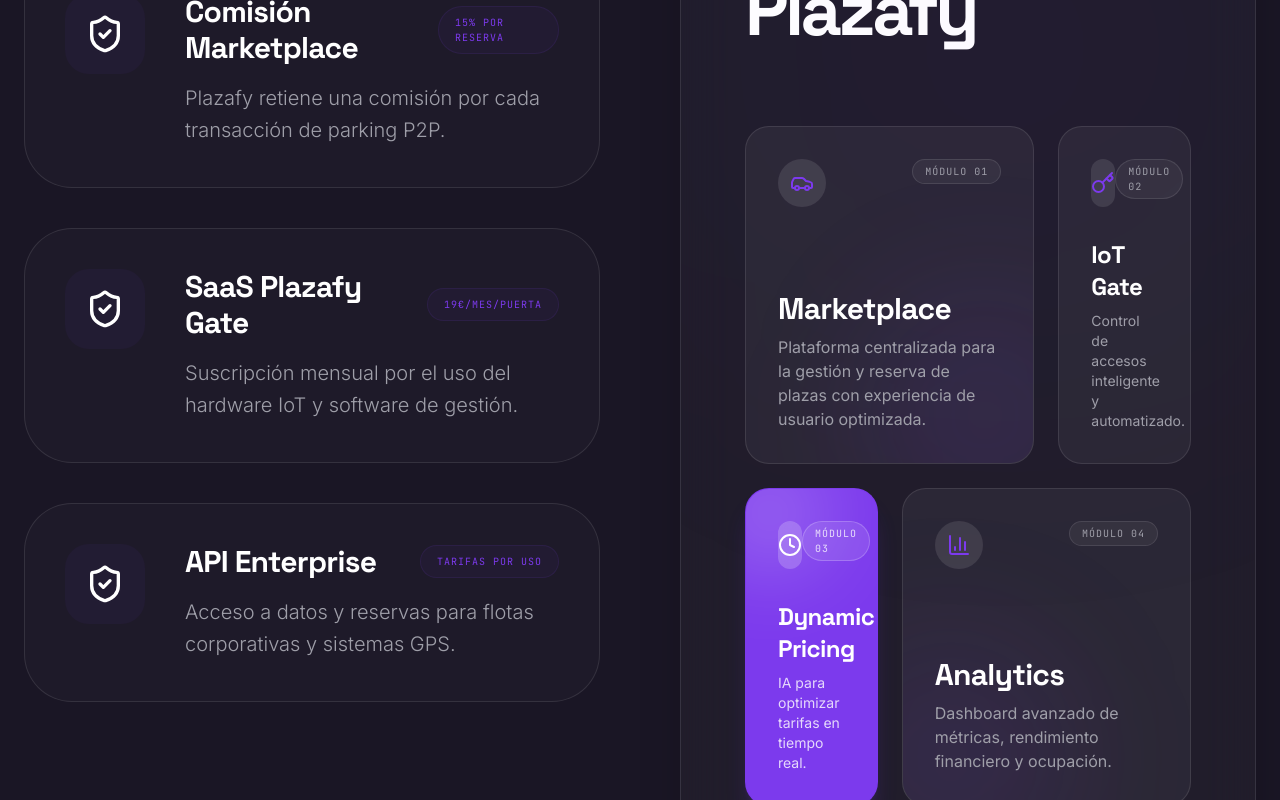
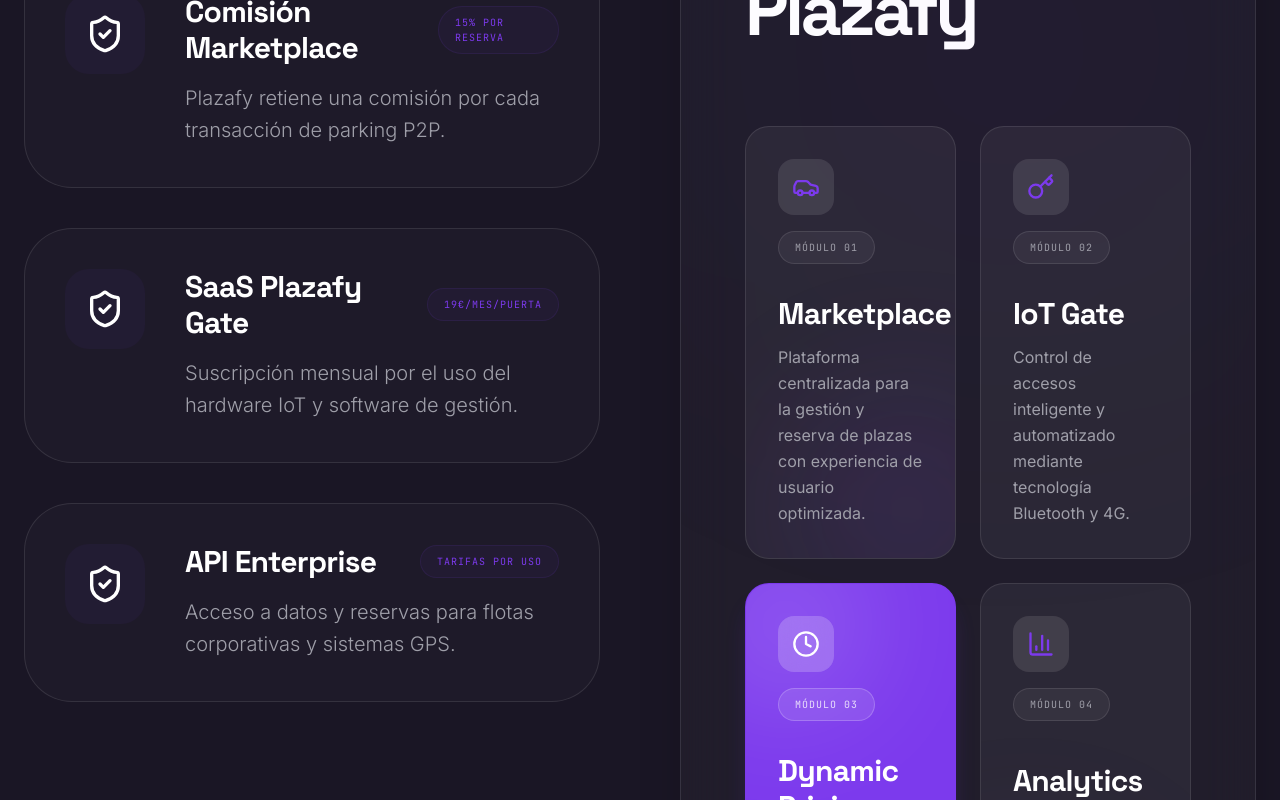
Before and after one commit to marcogugliandolo/Plazafy_Informes, a React (Vite) app: page / in a window 1280 px wide. Shown: the part 3180-3980 px from the top of the page. Built offline with nearby package versions, Linux system fonts and the light colour scheme.

Commit message:
feat: Update application name and UI elements
Updates the application name in metadata and refactors UI components in `App.tsx` and `FinancialProjections.tsx`. This includes adjusting grid layouts, component sizes, and spacing for a more refined presentation.

```diff
--- a/metadata.json
+++ b/metadata.json
@@ -1,5 +1,5 @@
 {
-  "name": "Plazafy Viability Dashboard",
+  "name": "Análisis Plazafy",
   "description": "A professional presentation dashboard to validate the Plazafy business idea, featuring market metrics, viability indicators, and strategic analysis.",
   "requestFramePermissions": []
 }
--- a/src/App.tsx
+++ b/src/App.tsx
@@ -358,63 +358,63 @@
                   <span className="label-caps text-zinc-500 mb-4 md:mb-6 block font-mono">Ecosistema de Producto</span>
                   <h2 className="text-5xl md:text-7xl mb-12 md:mb-20 font-display font-black tracking-tighter leading-none text-white">Tecnología <br />Plazafy</h2>
 
-                  <div className="grid grid-cols-1 md:grid-cols-2 lg:grid-cols-3 gap-4 md:gap-6">
-                    {/* Marketplace - Wide */}
-                    <div className="md:col-span-2 lg:col-span-2 rounded-3xl bg-white/5 border border-white/10 p-6 md:p-8 flex flex-col justify-between group hover:bg-white/10 transition-all relative overflow-hidden min-h-[220px]">
-                      <div className="flex justify-between items-start mb-8 relative z-10">
-                        <div className="w-12 h-12 rounded-full bg-white/10 flex items-center justify-center">
-                          <Car className="text-brand-accent" size={24} />
+                  <div className="grid grid-cols-1 md:grid-cols-2 gap-6">
+                    {/* Marketplace */}
+                    <div className="rounded-3xl bg-white/5 border border-white/10 p-8 flex flex-col justify-between group hover:bg-white/10 transition-all relative overflow-hidden min-h-[260px]">
+                      <div className="flex justify-between items-start mb-8 relative z-10 gap-4 flex-wrap">
+                        <div className="w-14 h-14 rounded-2xl bg-white/10 flex items-center justify-center shrink-0">
+                          <Car className="text-brand-accent" size={28} />
                         </div>
-                        <div className="text-[10px] font-mono text-zinc-400 uppercase tracking-widest px-3 py-1 rounded-full border border-white/10 bg-white/5 h-fit">MÓDULO 01</div>
+                        <div className="text-[10px] font-mono text-zinc-400 uppercase tracking-widest px-4 py-2 rounded-full border border-white/10 bg-white/5 h-fit whitespace-nowrap">MÓDULO 01</div>
                       </div>
                       <div className="relative z-10">
-                        <div className="text-2xl md:text-3xl font-display font-bold tracking-tight text-white mb-2">Marketplace</div>
-                        <p className="text-sm md:text-base text-zinc-400 max-w-md">Plataforma centralizada para la gestión y reserva de plazas con experiencia de usuario optimizada.</p>
+                        <div className="text-3xl font-display font-bold tracking-tight text-white mb-3">Marketplace</div>
+                        <p className="text-base text-zinc-400 leading-relaxed">Plataforma centralizada para la gestión y reserva de plazas con experiencia de usuario optimizada.</p>
                       </div>
                       <div className="absolute -bottom-20 -right-20 w-64 h-64 bg-brand-accent/10 blur-3xl rounded-full group-hover:bg-brand-accent/20 transition-colors"></div>
                     </div>
 
-                    {/* IoT Gate - Square */}
-                    <div className="md:col-span-1 lg:col-span-1 rounded-3xl bg-white/5 border border-white/10 p-6 md:p-8 flex flex-col justify-between group hover:bg-white/10 transition-all relative overflow-hidden min-h-[220px]">
-                      <div className="flex justify-between items-start mb-8 relative z-10">
-                        <div className="w-12 h-12 rounded-full bg-white/10 flex items-center justify-center">
-                          <Key className="text-brand-accent" size={24} />
+                    {/* IoT Gate */}
+                    <div className="rounded-3xl bg-white/5 border border-white/10 p-8 flex flex-col justify-between group hover:bg-white/10 transition-all relative overflow-hidden min-h-[260px]">
+                      <div className="flex justify-between items-start mb-8 relative z-10 gap-4 flex-wrap">
+                        <div className="w-14 h-14 rounded-2xl bg-white/10 flex items-center justify-center shrink-0">
+                          <Key className="text-brand-accent" size={28} />
                         </div>
-                        <div className="text-[10px] font-mono text-zinc-400 uppercase tracking-widest px-3 py-1 rounded-full border border-white/10 bg-white/5 h-fit">MÓDULO 02</div>
+                        <div className="text-[10px] font-mono text-zinc-400 uppercase tracking-widest px-4 py-2 rounded-full border border-white/10 bg-white/5 h-fit whitespace-nowrap">MÓDULO 02</div>
                       </div>
                       <div className="relative z-10">
-                        <div className="text-xl md:text-2xl font-display font-bold tracking-tight text-white mb-2">IoT Gate</div>
-                        <p className="text-sm text-zinc-400">Control de accesos inteligente y automatizado.</p>
+                        <div className="text-3xl font-display font-bold tracking-tight text-white mb-3">IoT Gate</div>
+                        <p className="text-base text-zinc-400 leading-relaxed">Control de accesos inteligente y automatizado mediante tecnología Bluetooth y 4G.</p>
                       </div>
                       <div className="absolute top-1/4 right-0 w-full h-1/2 bg-gradient-to-b from-transparent via-brand-accent/5 to-transparent opacity-0 group-hover:opacity-100 transition-opacity duration-500"></div>
                     </div>
 
-                    {/* Dynamic Pricing - Square (Accent) */}
-                    <div className="md:col-span-1 lg:col-span-1 rounded-3xl bg-brand-accent border border-brand-accent/50 p-6 md:p-8 flex flex-col justify-between group shadow-xl shadow-brand-accent/20 relative overflow-hidden min-h-[220px]">
-                      <div className="flex justify-between items-start mb-8 relative z-10">
-                        <div className="w-12 h-12 rounded-full bg-white/20 flex items-center justify-center backdrop-blur-md">
-                          <Clock className="text-white" size={24} />
+                    {/* Dynamic Pricing */}
+                    <div className="rounded-3xl bg-brand-accent border border-brand-accent/50 p-8 flex flex-col justify-between group shadow-xl shadow-brand-accent/20 relative overflow-hidden min-h-[260px]">
+                      <div className="flex justify-between items-start mb-8 relative z-10 gap-4 flex-wrap">
+                        <div className="w-14 h-14 rounded-2xl bg-white/20 flex items-center justify-center backdrop-blur-md shrink-0">
+                          <Clock className="text-white" size={28} />
                         </div>
-                        <div className="text-[10px] font-mono text-white/80 uppercase tracking-widest px-3 py-1 rounded-full border border-white/20 bg-white/10 h-fit">MÓDULO 03</div>
+                        <div className="text-[10px] font-mono text-white/80 uppercase tracking-widest px-4 py-2 rounded-full border border-white/20 bg-white/10 h-fit whitespace-nowrap">MÓDULO 03</div>
                       </div>
                       <div className="relative z-10">
-                        <div className="text-xl md:text-2xl font-display font-bold tracking-tight text-white mb-2">Dynamic Pricing</div>
-                        <p className="text-sm text-white/80">IA para optimizar tarifas en tiempo real.</p>
+                        <div className="text-3xl font-display font-bold tracking-tight text-white mb-3">Dynamic Pricing</div>
+                        <p className="text-base text-white/90 leading-relaxed">IA para optimizar tarifas en tiempo real basándose en la demanda y ocupación de la zona.</p>
                       </div>
-                      <div className="absolute -top-10 -left-10 w-32 h-32 bg-white/20 blur-2xl rounded-full group-hover:scale-150 transition-transform duration-700"></div>
+                      <div className="absolute -top-10 -left-10 w-40 h-40 bg-white/20 blur-3xl rounded-full group-hover:scale-150 transition-transform duration-700"></div>
                     </div>
 
-                    {/* Analytics - Wide */}
-                    <div className="md:col-span-2 lg:col-span-2 rounded-3xl bg-white/5 border border-white/10 p-6 md:p-8 flex flex-col justify-between group hover:bg-white/10 transition-all relative overflow-hidden min-h-[220px]">
-                      <div className="flex justify-between items-start mb-8 relative z-10">
-                        <div className="w-12 h-12 rounded-full bg-white/10 flex items-center justify-center">
-                          <BarChart3 className="text-brand-accent" size={24} />
+                    {/* Analytics */}
+                    <div className="rounded-3xl bg-white/5 border border-white/10 p-8 flex flex-col justify-between group hover:bg-white/10 transition-all relative overflow-hidden min-h-[260px]">
+                      <div className="flex justify-between items-start mb-8 relative z-10 gap-4 flex-wrap">
+                        <div className="w-14 h-14 rounded-2xl bg-white/10 flex items-center justify-center shrink-0">
+                          <BarChart3 className="text-brand-accent" size={28} />
                         </div>
-                        <div className="text-[10px] font-mono text-zinc-400 uppercase tracking-widest px-3 py-1 rounded-full border border-white/10 bg-white/5 h-fit">MÓDULO 04</div>
+                        <div className="text-[10px] font-mono text-zinc-400 uppercase tracking-widest px-4 py-2 rounded-full border border-white/10 bg-white/5 h-fit whitespace-nowrap">MÓDULO 04</div>
                       </div>
                       <div className="relative z-10">
-                        <div className="text-2xl md:text-3xl font-display font-bold tracking-tight text-white mb-2">Analytics</div>
-                        <p className="text-sm md:text-base text-zinc-400 max-w-md">Dashboard avanzado de métricas, rendimiento financiero y ocupación.</p>
+                        <div className="text-3xl font-display font-bold tracking-tight text-white mb-3">Analytics</div>
+                        <p className="text-base text-zinc-400 leading-relaxed">Dashboard avanzado de métricas, rendimiento financiero y ocupación para propietarios.</p>
                       </div>
                       <div className="absolute -bottom-20 -left-20 w-64 h-64 bg-brand-accent/10 blur-3xl rounded-full group-hover:bg-brand-accent/20 transition-colors"></div>
                     </div>
```
Also changed, not shown: src/components/FinancialProjections.tsx (+37 -1 lines).
